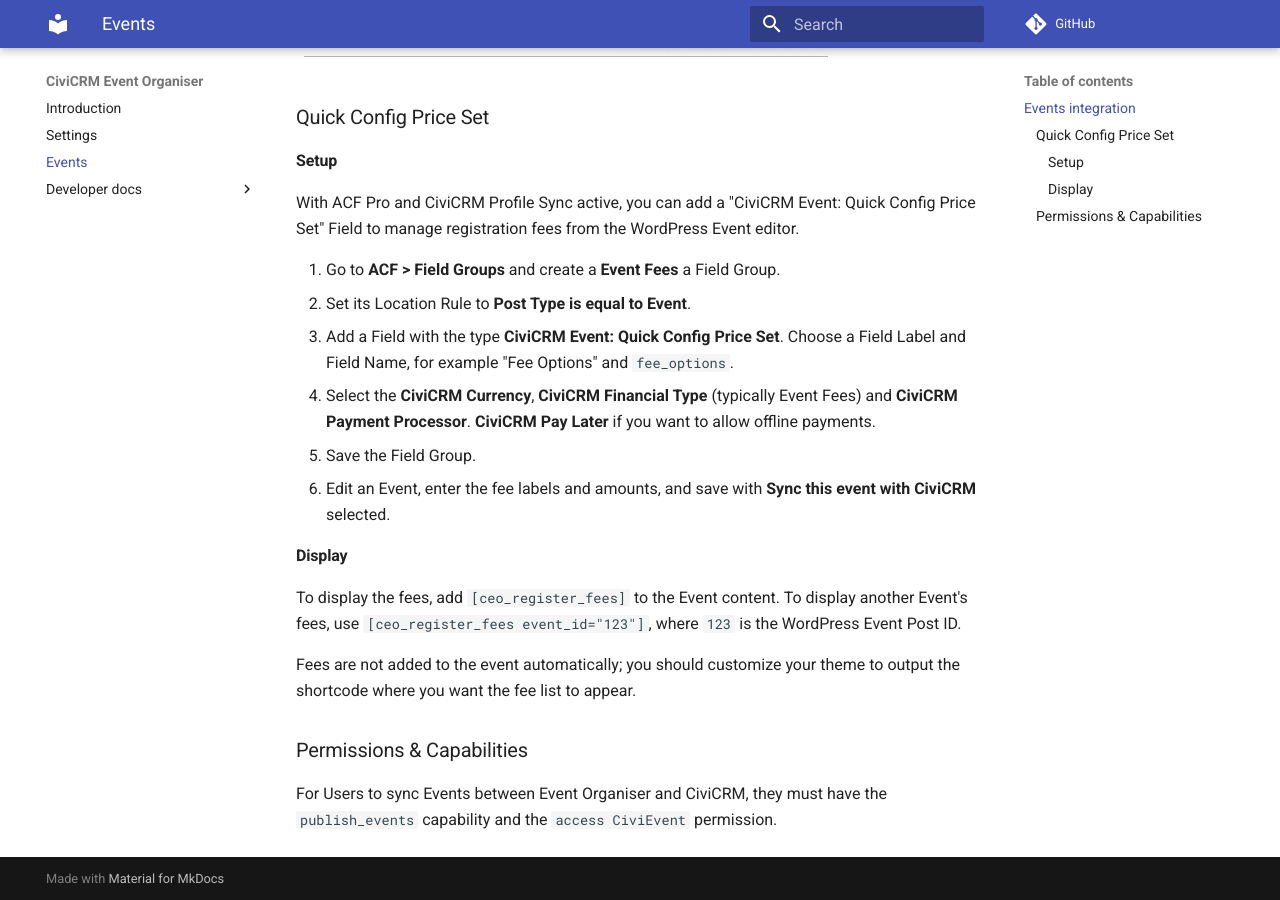
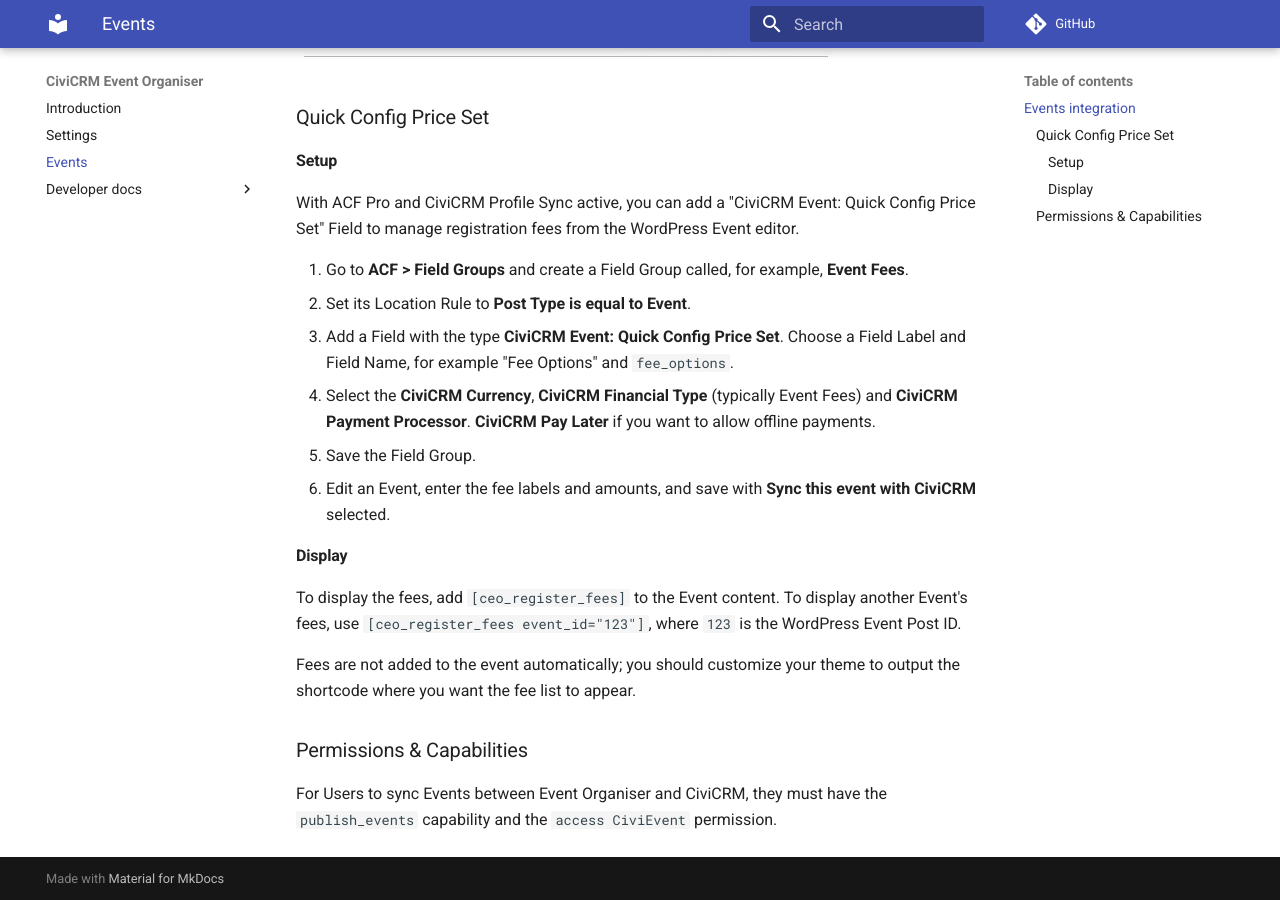
Before and after one commit to christianwach/civicrm-event-organiser, an MkDocs documentation site: the page built from docs/events.md, in a window 1280 px wide and 900 px high, scrolled down 2268 px. Built offline with MkDocs 1.6.1 and Material for MkDocs 9.7.7, drawn with Linux system fonts in a browser that asks for light colours; comment, search, counter and statistics services are not loaded; old or Windows-style settings are respelled for this version of MkDocs.

Commit message:
Fix typos in docs

```diff
--- a/docs/events.md
+++ b/docs/events.md
@@ -20,7 +20,7 @@ Once you've enabled registration when viewing an event on the website, there wil
 
 With ACF Pro and CiviCRM Profile Sync active, you can add a "CiviCRM Event: Quick Config Price Set" Field to manage registration fees from the WordPress Event editor.
 
-1. Go to **ACF > Field Groups** and create a **Event Fees** a Field Group.
+1. Go to **ACF > Field Groups** and create a Field Group called, for example, **Event Fees**.
 2. Set its Location Rule to **Post Type is equal to Event**.
 3. Add a Field with the type **CiviCRM Event: Quick Config Price Set**. Choose a Field Label and Field Name, for example "Fee Options" and `fee_options`.
 4. Select the **CiviCRM Currency**, **CiviCRM Financial Type** (typically Event Fees) and **CiviCRM Payment Processor**. **CiviCRM Pay Later** if you want to allow offline payments.
```
Also changed, not shown: README.md (+1 -1 lines).
